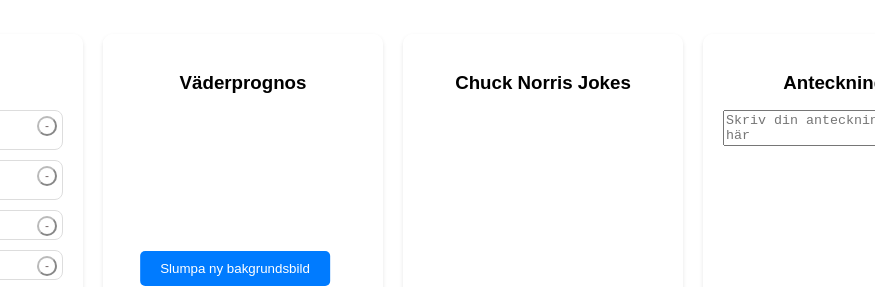
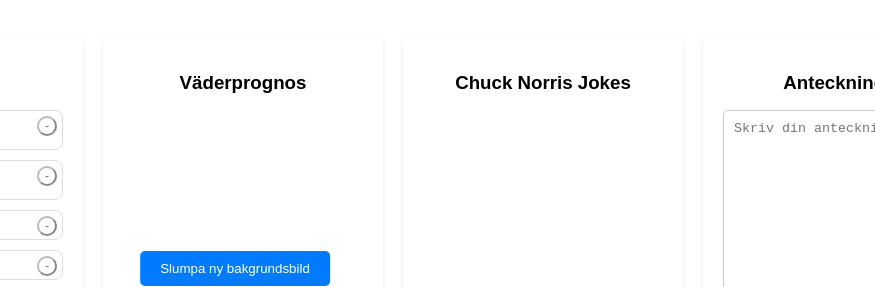
Before and after one commit to Ermin-1/Dashboard, a plain HTML site: page index.html in a window 1280 px wide. Shown: the part 494-781 px from the top of the page, 405-1280 px from the left. Drawn offline with Linux system fonts and the light colour scheme; no server answers.

Commit message:
Final update

```diff
--- a/Css/styles.css
+++ b/Css/styles.css
@@ -128,6 +128,21 @@
     left: 50%; /* Placera knappen i mitten horisontellt */
     transform: translateX(-50%); /* Justera knappen så den är centrerad */
     z-index: 999; /* Säkerställ att knappen visas ovanför andra element */
+
+}
+
+/*  "#" används för att välja ett element med ett specifikt ID-attribut. */
+.dashboard-section textarea#noteInput {
+    border: 1px solid #ccc; /* Ram runt textinmatningsfältet */
+    border-radius: 5px; /* Avrundade hörn för textinmatningsfältet */
+    padding: 10px; /* Utfyllnad inuti textinmatningsfältet */
+    width: 100%; /* Bredden på textinmatningsfältet */
+    height: 23rem;
+    box-sizing: border-box; /* Säkerställ att bredden inkluderar ramen och utfyllnaden */
+}
+
+.quick-links.weather textarea::placeholder {
+    text-align: center;
 }
 
 /* Modalen */
--- a/script.js
+++ b/script.js
@@ -233,7 +233,7 @@
 const apiKey = "fcabde25a8b6494f7ac02d5dd8316f81";
 
 // URL för att hämta väderdata från OpenWeatherMap API för tre dagar framöver
-const apiUrl = `http://api.openweathermap.org/geo/1.0/reverse?lat=51.5098&lon=-0.1180&limit=5&appid=${apiKey}`;
+const apiUrl = `https://api.openweathermap.org/geo/1.0/reverse?lat=51.5098&lon=-0.1180&limit=5&appid=${apiKey}`;
 
 // Funktion för att hämta väderdata från API och uppdatera sidan
 async function fetchWeatherData() {
```
